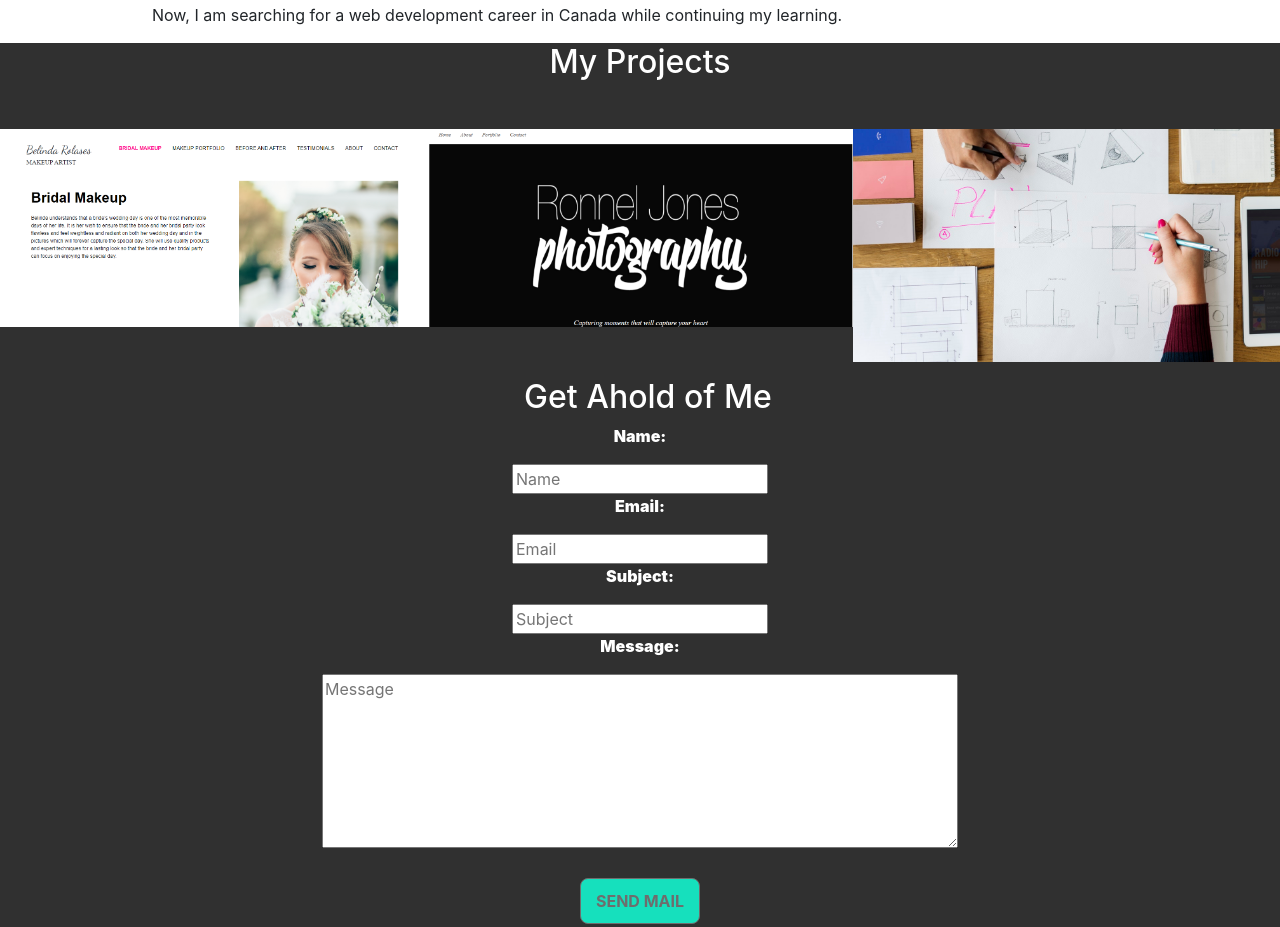
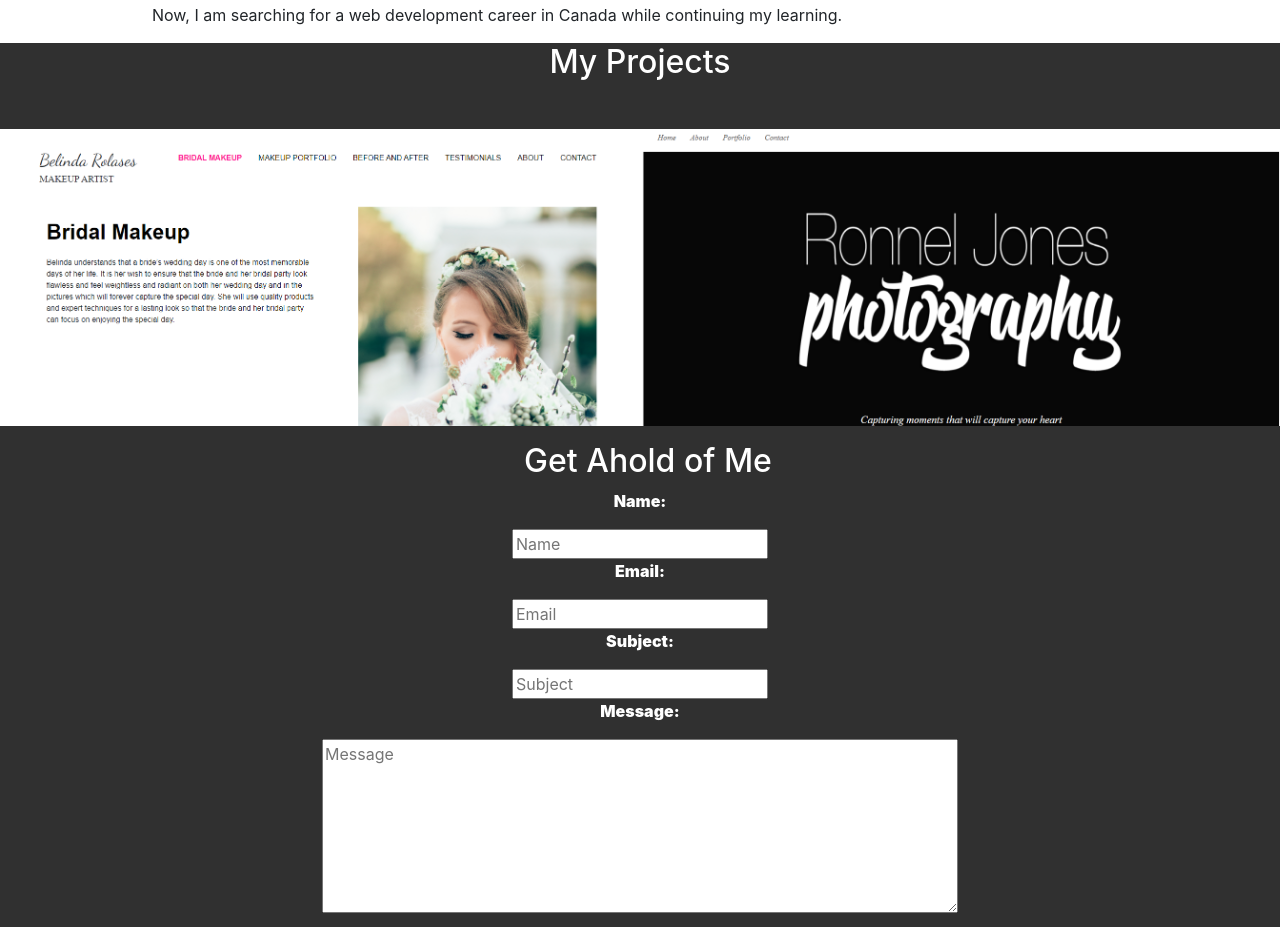
Before and after one commit to ronnelcodes/Ronnel-Portfolio, a plain HTML site: page index.html in a window 1280 px wide. Shown: the part 838-1765 px from the top of the page. Drawn offline with Linux system fonts and the light colour scheme.

Commit message:
Update index.html

```diff
--- a/index.html
+++ b/index.html
@@ -132,13 +132,13 @@
             class="portfolio--img"
           />
         </a>
-        <a href="#" class="portfolio--item">
+        <!-- <a href="#" class="portfolio--item">
           <img
             src="assets/images/portitem3.jpeg"
             alt=""
             class="portfolio--img"
           />
-        </a>
+        </a> -->
       </div>
     </section>
 
```
